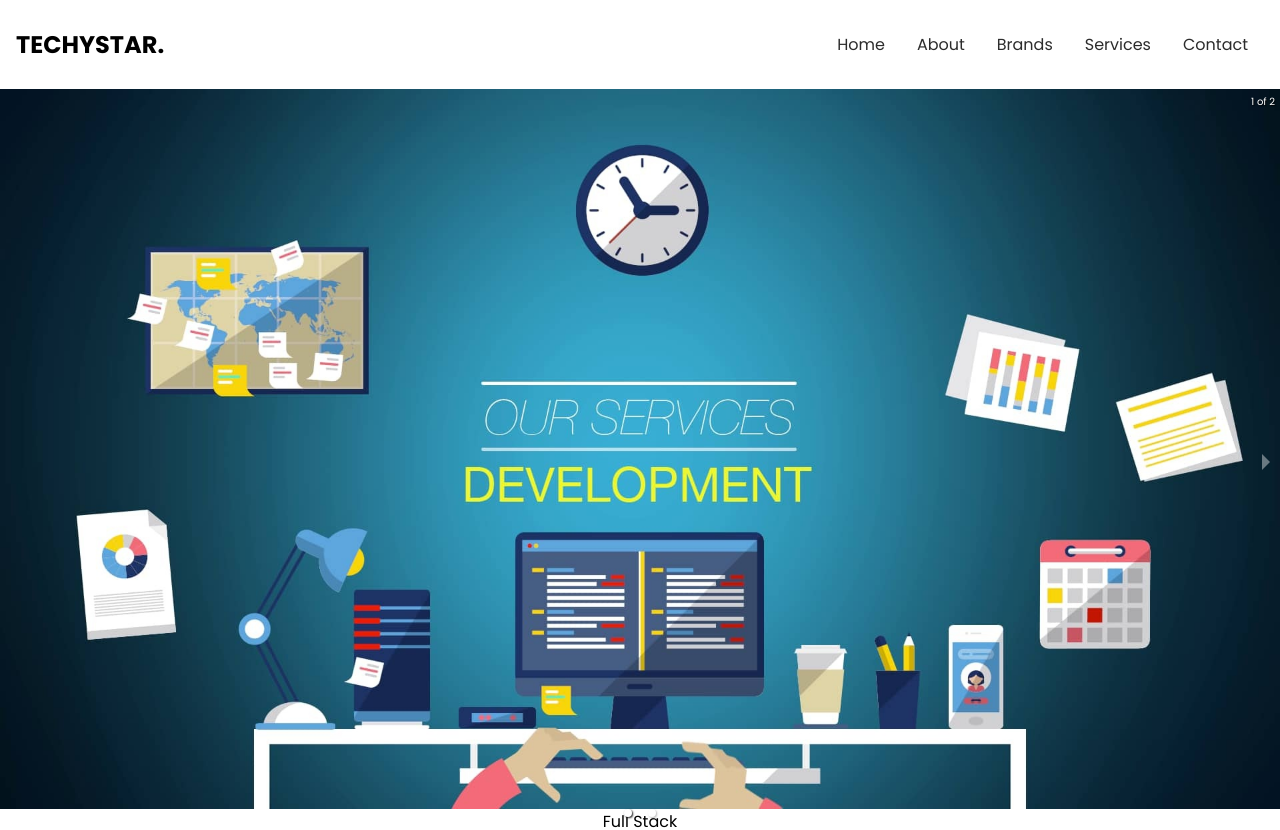
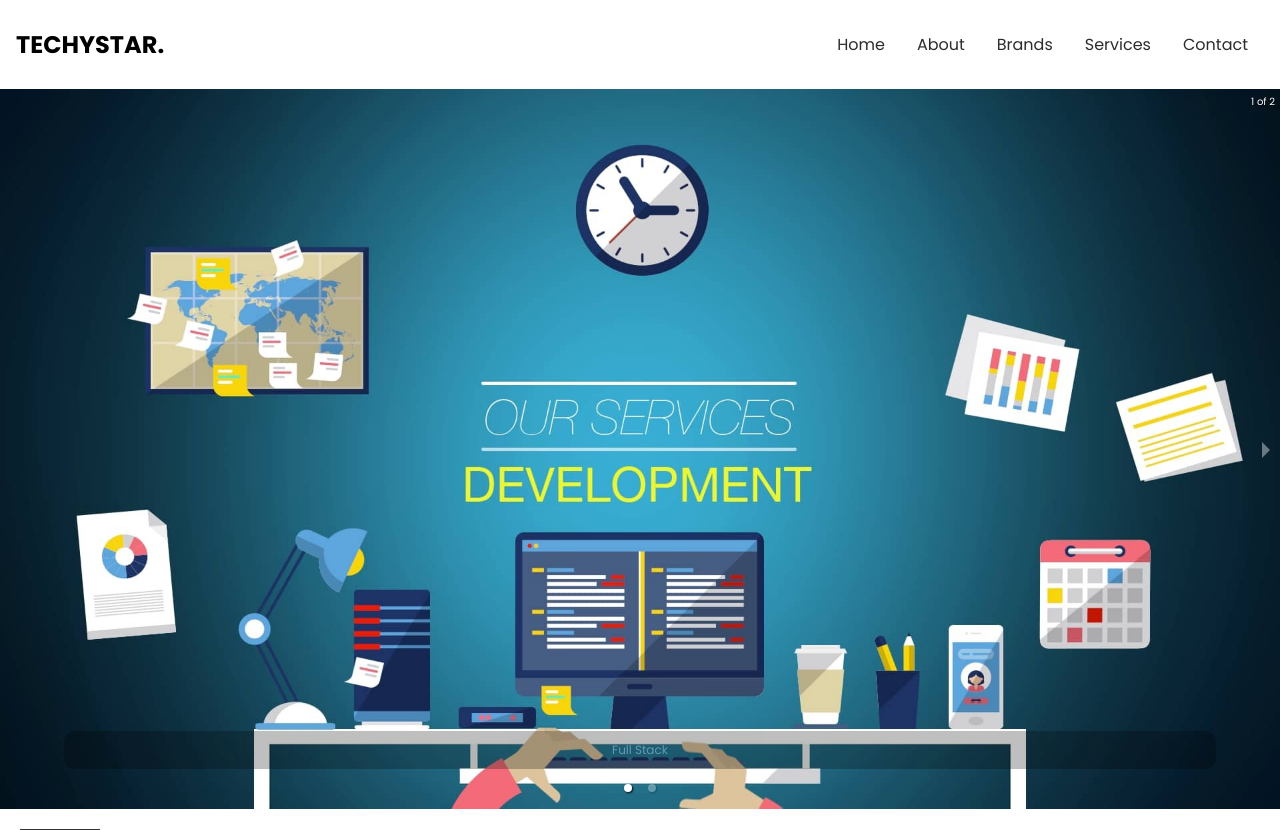
Before and after one commit to Nitish-Bakshi/TechyStar, a React (Vite) app: page /services in a window 1280 px wide. Shown: the top 830 px of the page. Built offline with nearby package versions, Linux system fonts and the light colour scheme; a web font is replaced by a local one.

Commit message:
legend class added

```diff
--- a/src/components/Services.jsx
+++ b/src/components/Services.jsx
@@ -11,11 +11,11 @@ const Services = () => {
       <Carousel>
         <div>
           <img src={img1} alt="item1" />
-          <p>Full Stack</p>
+          <p className="legend">Full Stack</p>
         </div>
         <div>
           <img src={img2} alt="item1" />
-          <p>AI</p>
+          <p className="legend">AI</p>
         </div>
       </Carousel>
     </div>
```
